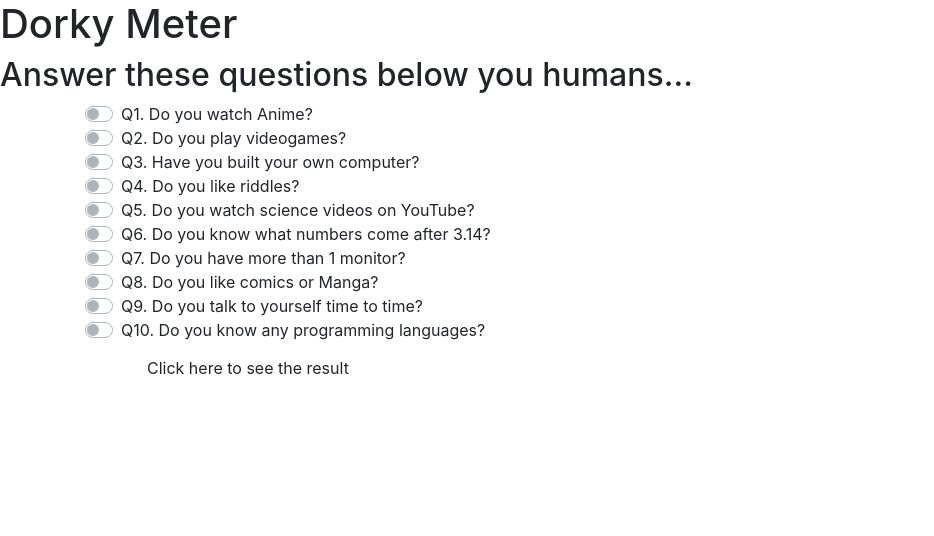
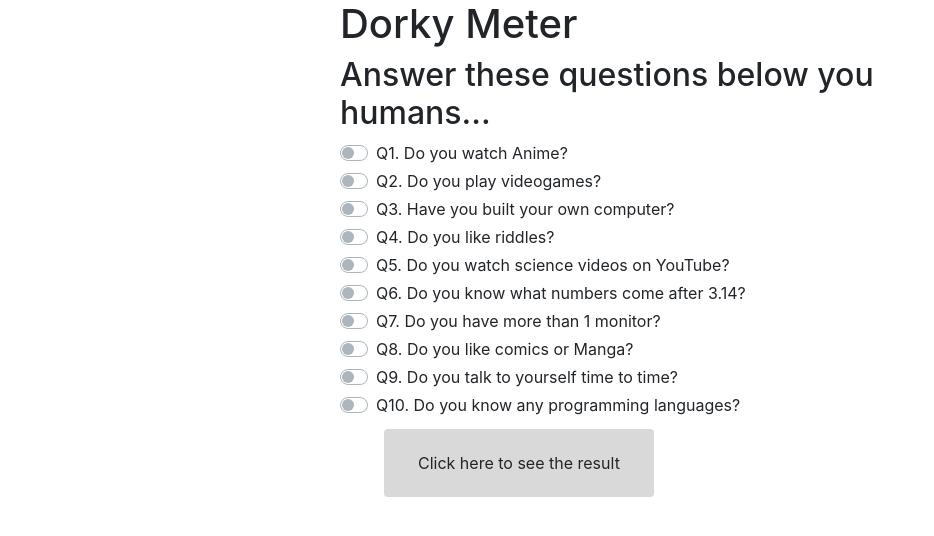
Before and after one commit to cheemurakami/Dorkey_Meter, a plain HTML site: page index.html in a window 1280 px wide. Shown: the whole page, without its empty margins (0-934 px from the left). Drawn offline with nearby package versions, Linux system fonts and the light colour scheme.

Commit message:
Add some CSS styles

```diff
--- a/css/styles.css
+++ b/css/styles.css
@@ -13,3 +13,13 @@ img{
   margin-left: 4px;
   margin-right: 4px;
 }
+.btn{
+  margin: 8px;
+  background-color: #d9d9d9;
+}
+.checkbox{
+  margin-bottom: 4px;
+}
+.mx-auto{
+  width: 600px;
+}
--- a/index.html
+++ b/index.html
@@ -7,11 +7,14 @@
 <script src='js/styles.js'></script>
 </head>
 <body>
-  <h1>Dorky Meter</h1>
-  <h2>Answer these questions below you humans...</h2>
+  <!-- <div class="mx-auto" style="width: 200px;">
+    Centered element
+  </div> -->
+  <h1 class='mx-auto'>Dorky Meter</h1>
+  <h2 class='mx-auto'> Answer these questions below you humans...</h2>
   <div class='container'>
 
-    <div class="custom-control custom-switch">
+    <div class="custom-control custom-switch mx-auto">
       <form id='questions'>
         <div class='checkbox'>
           <input type="checkbox" name='operator' class="custom-control-input" id="customSwitch1">
```
